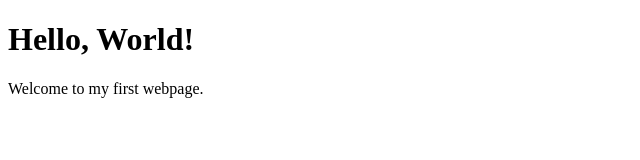
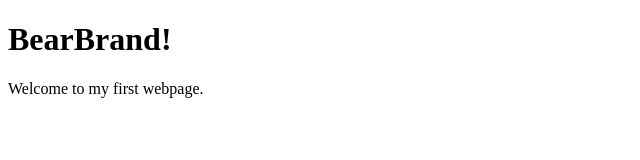
Before and after one commit to bernardbearrrrr/BeMet_Finance, a plain HTML site: page index.html in a window 1280 px wide. Shown: the whole page, without its empty margins (0-640 px from the left). Drawn offline with Linux system fonts and the light colour scheme.

Commit message:
coba comit

```diff
--- a/index.html
+++ b/index.html
@@ -6,7 +6,7 @@
     <title>Hello World</title>
 </head>
 <body>
-    <h1>Hello, World!</h1>
+    <h1>BearBrand!</h1>
     <p>Welcome to my first webpage.</p>
 </body>
 </html>
```
